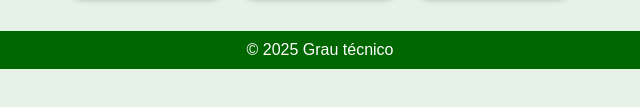
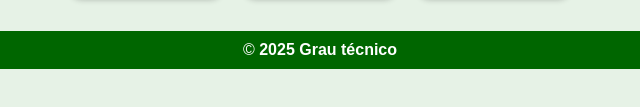
Before and after one commit to DanielHenriqueBezerra/ProjetoGrau, a plain HTML site: page index.html in a window 1280 px wide. Shown: the part 615-722 px from the top of the page, 320-960 px from the left. Drawn offline with Linux system fonts and the light colour scheme.

Commit message:
Alterando rodapé

```diff
--- a/index.html
+++ b/index.html
@@ -127,7 +127,7 @@ window.addEventListener('load', () => {
     <img class="lightbox-content" id="lightbox-img">
 </div>
 
-<footer>&copy; 2025 Grau técnico </footer>
+<footer>&copy; <strong>2025 Grau técnico</strong> </footer>
 
 <script>
 // Lightbox com navegação
```
